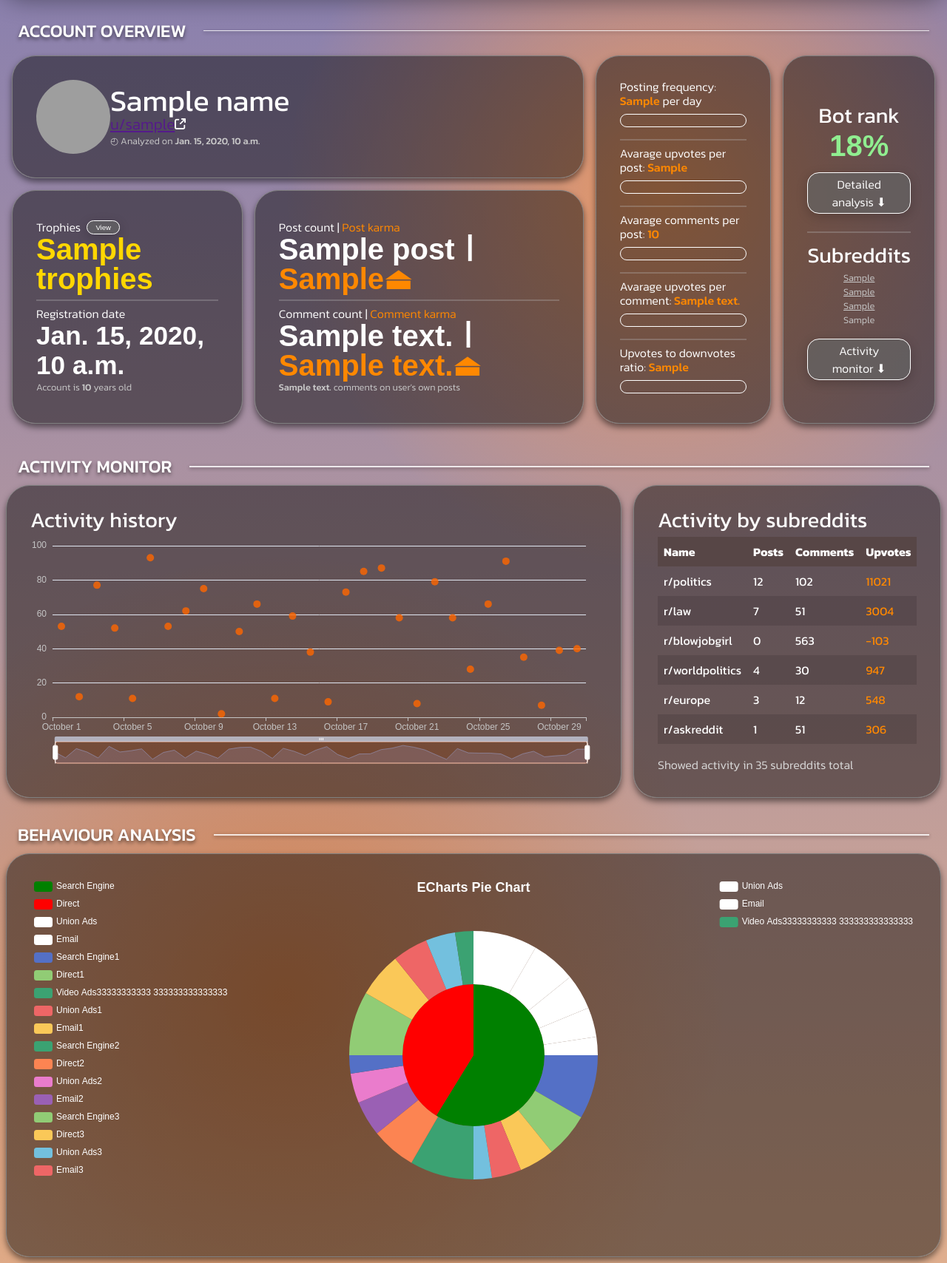
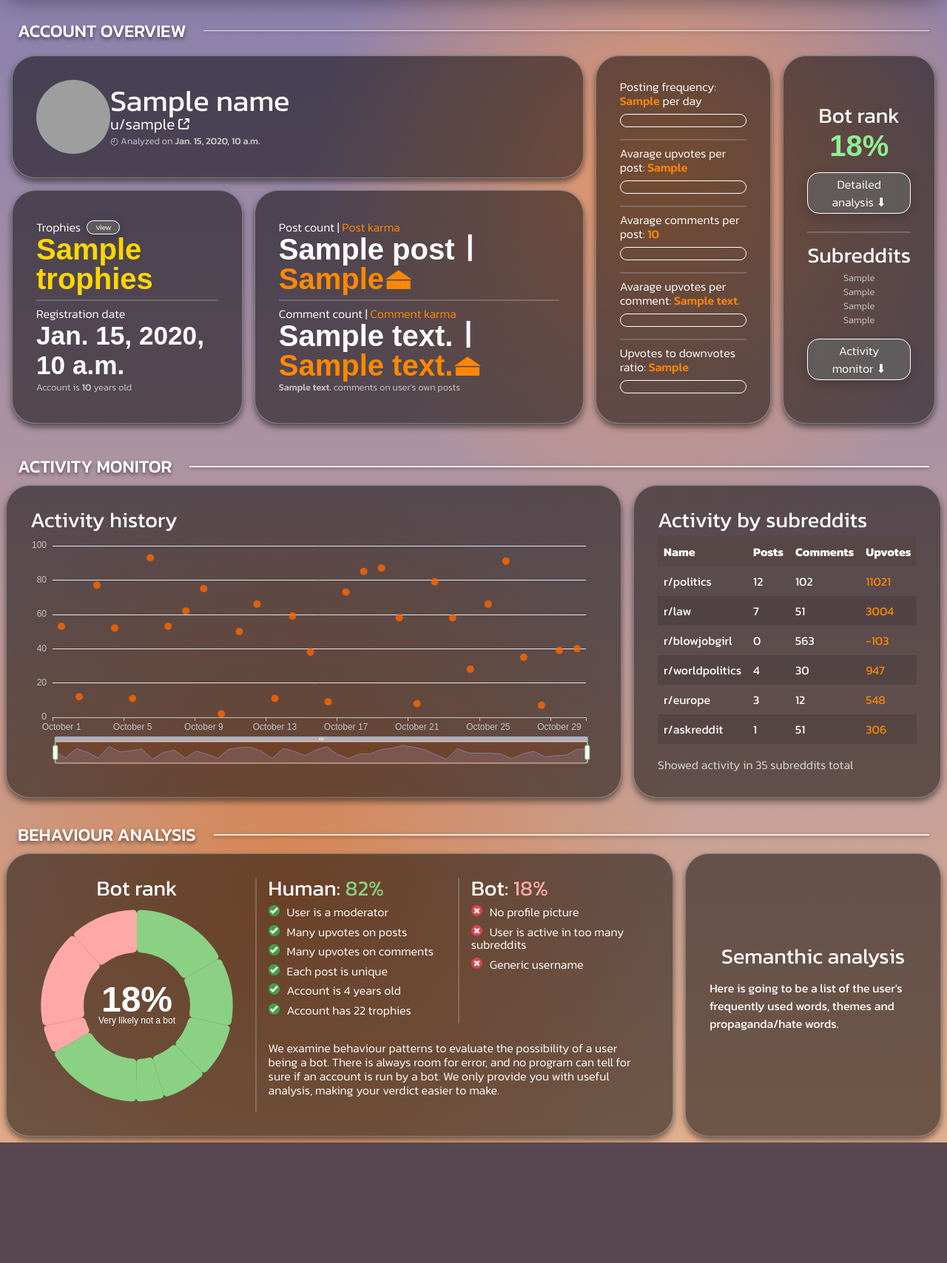
Before and after one commit to kyrylo-om/ReDive, a Django app: template templates/analysis.html in a window 1280 px wide. Shown: the part 100-1808 px from the top of the page at 74% size. After the commit the page ends 1645 px from the top, so only its background shows below. Run offline with Django 5.2, Linux system fonts and the light colour scheme; the template is opened without the code that fills it: most values are stand-ins (such as "Sample title", 1, 10 or a date in 2020); some libraries are stand-ins or nearby versions; grey boxes are pictures that could not be loaded.

Commit message:
Update bot rank section design

```diff
--- a/static/css/analysis.css
+++ b/static/css/analysis.css
@@ -60,7 +60,7 @@ body {
 	padding: 2rem;
 	margin: 0.5rem;
 	border-radius: 2rem;
-	background-color: rgba(0, 0, 0, 0.45);
+	background-color: rgba(0, 0, 0, 0.5);
 	box-shadow: 0 0.3rem 0.5rem rgba(0, 0, 0, 0.5);
 	border: 0.1rem solid gray;
 	justify-content: center;
@@ -101,6 +101,14 @@ body {
 	width: 100%
 }
 
+.separator-line-vertical {
+	background-color: rgb(185, 185, 185);
+	opacity: 30%;
+	margin: 0 1rem;
+	padding: 0;
+	width: 0.1rem;
+}
+
 .profile {
 	display: flex;
 	flex-direction: row;
@@ -137,6 +145,12 @@ body {
 	font-size: 1.3rem;
 	line-height: 1.5rem;
 	font-weight: 300;
+	color: white;
+	text-decoration: none;
+}
+
+.username2:hover {
+	text-decoration: underline;
 }
 
 .subtext {
@@ -222,6 +236,7 @@ body {
 
 .plot {
 	height: 100%;
+	min-height: 20rem;
 	/* width: 100% */
 }
 
@@ -275,7 +290,56 @@ tr:nth-child(even) {
 	color: rgb(218, 218, 218);
 }
 
+.pie-container {
+	display: flex;
+	flex-grow: 0;
+	flex-direction: column;
+	justify-content: center;
+}
+
 .pie-chart {
-	height: 30rem;
-	width: 100%
+	width: 18rem;
+	height: 18rem;
+	flex-grow: 0;
 }
+
+.icon {
+	filter: brightness(100);
+	margin-left: 0.3rem;
+}
+
+.link {
+	text-decoration: none;
+}
+
+.link:hover {
+	text-decoration: underline;
+}
+
+.factors-div {
+	justify-content: center;
+	margin-bottom: 1.5rem;
+	flex-grow: 0;
+}
+
+.factor-container {
+	flex-direction: column;
+	flex: 1;
+}
+
+.factor-list {
+	max-height: 13rem;
+	overflow-y: auto;
+}
+
+.factor {
+	margin: 0.5rem 0;
+	line-height: 1.1rem;
+	font-size: 1rem;
+	font-weight: 300;
+	cursor: pointer;
+}
+
+.factor:hover {
+	font-weight: 500;
+}
--- a/static/js/analysis.js
+++ b/static/js/analysis.js
@@ -1,5 +1,21 @@
 const plot = echarts.init(document.getElementById('plot'));
-var pie_chart = echarts.init(document.getElementById('pie_chart'));
+const pie_chart = echarts.init(document.getElementById('pie_chart'));
+
+function limit_text_width (text, max_width) {
+    let words = text.split(" ");
+    let result = words[0];
+
+    for (let i = 1; i < words.length; i += 1) {
+        if (words[i-1].length + words[i].length > max_width) {
+            result += '\n' + words[i]
+        }
+        else {
+            result += " " + words[i]
+        }
+    }
+
+    return result
+}
 
 const plot_options = {
     tooltip: {
@@ -52,13 +68,17 @@ const plot_options = {
     }],
     dataZoom: [{
         type: 'slider',
+        zoomLock: false,
         xAxisIndex: [0],
         start: 0,
         end: 100,
         handleStyle: {
             color: 'rgb(255, 255, 255)',
-            borderColor: 'white',
+            borderColor: '#8ad184',
             borderWidth: 1
+        },
+        handleLabel: {
+            show: false
         },
         backgroundColor: 'rgba(0, 0, 0, 0.1)',
         fillerColor: 'rgba(255, 94, 0, 0.13)',
@@ -74,85 +94,116 @@ const plot_options = {
 };
 
 const pie_options = {
-    title: {
-        text: 'ECharts Pie Chart',
-        left: 'center',
-        textStyle: {
-            color: '#ffffff'
-        }
+    tooltip: {
+        trigger: 'item',
+        confine: true,
+        // rich: {
+        //     a: {
+        //         lineHeight: 20,
+        //         width: 100
+        //     }
+        // },
+        // formatter: function (params) {
+        //     return `
+        //         <strong>${params.name}</strong><br/>
+        //         Value: ${params.value}<br/>
+        //         Upvotes: 1009<br/>
+        //         Comments: 93<br/>
+        //         Posted on 11.10.23<br/>
+        //         <span style="font-size:0.7rem">Click to see on Reddit</span>
+        //     `;
+        // }
     },
-    tooltip: {
-        trigger: 'item'
-    },
-    legend: [
-        {
-            data: ['Search Engine', 'Direct', 'Union Ads', 'Email', 'Search Engine1', 'Direct1', 'Video Ads33333333333 333333333333333', 'Union Ads1', 'Email1','Search Engine2', 'Direct2', 'Union Ads2', 'Email2', 'Search Engine3', 'Direct3', 'Union Ads3', 'Email3'],
-            left: 'left',
-            orient: 'vertical',
-            textStyle: {
-                color: '#ffffff'
-            }
-        },
-        {
-            data: ['Union Ads', 'Email', 'Video Ads33333333333 333333333333333'],
-            right: 'right',
-            orient: 'vertical',
-            textStyle: {
-                color: '#ffffff'
-            }
-        }
-    ],
+    // legend: [
+    //     {
+    //         type: "scroll",
+    //         pageButtonItemGap: 20,
+    //         pageIconColor: '#ccc',
+    //         pageIconInactiveColor: '#878787',
+    //         pageTextStyle: {
+    //             color: 'rgb(196, 196, 196)'
+    //           },
+    //         data: ['No profile picture', 'User is active in too many subreddits', 'Generic username'],
+    //         left: 'left',
+    //         orient: 'vertical',
+    //         textStyle: {
+    //             color: '#ffffff'
+    //         },
+    //         formatter: function (text) {
+    //             return limit_text_width(text, 10)
+    //         }
+    //     },
+    //     {
+    //         type: "scroll",
+    //         pageButtonItemGap: 20,
+    //         pageIconColor: '#ccc',
+    //         pageIconInactiveColor: '#878787',
+    //         pageTextStyle: {
+    //             color: 'rgb(196, 196, 196)'
+    //           },
+    //         data: ['User is a moderator', 'Many upvotes on posts', 'Many upvotes on comments', 'Each post is unique', 'Account is 4 years old', 'Account has 22 trophies'],
+    //         left: 'right',
+    //         orient: 'vertical',
+    //         textStyle: {
+    //             color: '#ffffff'
+    //         },
+    //         formatter: function (text) {
+    //             return limit_text_width(text, 10)
+    //         }
+    //     }
+    // ],
     series: [
         {
-            name: 'Main Categories',
+            selectedMode: 'single',
             type: 'pie',
-            radius: ['0%', '40%'],
+            radius: ['50%', '90%'],
             center: ['50%', '50%'],
             label: { show: false },
+            padAngle: 3,
+            itemStyle: {
+                borderRadius: 5
+            },
             data: [
-                { value: 1048, name: 'Search Engine', itemStyle: {color: 'green'} },
-                { value: 735, name: 'Direct', itemStyle: {color: 'red'} },
-            ]
-        },
-        {
-            name: 'Main Categories',
-            type: 'pie',
-            radius: ['40%', '70%'],
-            center: ['50%', '50%'],
-            label: { show: false },
-            data: [
-                { value: 1048, name: 'Search Engine', itemStyle: {color: 'white'} },
-                { value: 735, name: 'Direct', itemStyle: {color: 'white'} },
-                { value: 580, name: 'Email', itemStyle: {color: 'white'} },
-                { value: 484, name: 'Union Ads', itemStyle: {color: 'white'} },
-                { value: 300, name: 'Video Ads', itemStyle: {color: 'white'} },
-                { value: 1048, name: 'Search Engine1' },
-                { value: 735, name: 'Direct1' },
-                { value: 580, name: 'Email1' },
-                { value: 484, name: 'Union Ads1' },
-                { value: 300, name: 'Video Ads1' },
-                { value: 1048, name: 'Search Engine2' },
-                { value: 735, name: 'Direct2' },
-                { value: 580, name: 'Email2' },
-                { value: 484, name: 'Union Ads2' },
-                { value: 300, name: 'Video Ads2' },
-                { value: 1048, name: 'Search Engine3' },
-                { value: 735, name: 'Direct3' },
-                { value: 580, name: 'Email3' },
-                { value: 484, name: 'Union Ads3' },
-                { value: 300, name: 'Video Ads33333333333 333333333333333' }
+                { value: 1048, name: 'User is a moderator', itemStyle: {color: '#8ad184'} },
+                { value: 735, name: 'Many upvotes on posts', itemStyle: {color: '#8ad184'} },
+                { value: 580, name: 'Many upvotes on comments', itemStyle: {color: '#8ad184'} },
+                { value: 484, name: 'Each post is unique', itemStyle: {color: '#8ad184'} },
+                { value: 300, name: 'Account is 4 years old', itemStyle: {color: '#8ad184'} },
+                { value: 1048, name: 'Account has 22 trophies', itemStyle: {color: '#8ad184'} },
+                { value: 300, name: 'No profile picture', itemStyle: {color: '#ffa8a8'} },
+                { value: 1048, name: 'User is active in too many subreddits', itemStyle: {color: '#ffa8a8'} },
+                { value: 735, name: 'Generic username', itemStyle: {color: '#ffa8a8'} }
             ]
         }
     ],
-    grid: {
-        left: 0,
-        right: 0,
-        top: 0
-    }
+    graphic: [{
+        type: 'text',
+        left: 'center',
+        top: '40%',
+        style: {
+            text: '18%',
+            textAlign: 'center',
+            fontSize: 48,
+            fontWeight: 'bold',
+            fill: '#fff'
+        }
+    },
+    {
+        type: 'text',
+        left: 'center',
+        top: '55%',
+        style: {
+            text: 'Very likely not a bot',
+            textAlign: 'center',
+            fontSize: 12,
+            fill: '#fff'
+        }
+    }],
 };
 
 window.addEventListener('resize', () => {
     plot.resize();
+    pie_chart.resize();
 });
 
 plot.setOption(plot_options);
@@ -161,3 +212,42 @@ pie_chart.setOption(pie_options);
 plot.on('click', function (params) {
     window.open("https://www.youtube.com/watch?v=xvFZjo5PgG0");
 });
+
+
+
+// function adjustPiePosition() {
+//     const chartWidth = document.getElementById('pie_chart').clientWidth;
+//     const chartHeight = document.getElementById('pie_chart').clientHeight;
+//     const pieRadius = 0.9 * chartHeight; // Calculate radius based on width
+
+//     // Update the center position
+//     pie_chart.setOption({
+//         series: [{
+//             center: [pieRadius, '50%'] // Set center based on calculated offset
+//         }]
+//     });
+// }
+
+// // Call the function to adjust position initially
+// adjustPiePosition();
+
+// // Adjust position on window resize
+// window.addEventListener('resize', adjustPiePosition);
+
+document.querySelectorAll('.factor').forEach(factor => {
+    const itemName = factor.textContent.trim();
+
+    factor.addEventListener('mouseenter', function () {
+        pie_chart.dispatchAction({
+          type: 'select',
+          name: itemName
+        });
+      });
+
+      factor.addEventListener('mouseleave', function () {
+        pie_chart.dispatchAction({
+          type: 'unselect',
+          name: itemName
+        });
+      });
+});
--- a/templates/analysis.html
+++ b/templates/analysis.html
@@ -128,9 +128,48 @@
 		<h2 class="section-text">BEHAVIOUR ANALYSIS</h2>
 		<div class="section-line"></div>
 	</div>
-	<div class="flex-container", style="flex-direction: row;">
-		<div class="box">
-			<div id="pie_chart" class="pie-chart"></div>
+	<div class="flex-container width-responsive">
+		<div class="box", style="flex-direction: row; justify-content: start; flex-grow: 0;">
+			<div class="pie-container">
+				<p class="title", style="line-height: 1.8rem; text-align: center;">Bot rank</p>
+				<div id="pie_chart" class="pie-chart"></div>
+			</div>
+			<div style="display:flex; flex-grow: 1; justify-content: center;">
+				<div class="separator-line-vertical"></div>
+			</div>
+			<div class="flex-container", style="flex-direction: column;">
+				<div class="flex-container factors-div">
+					<div class="factor-container">
+						<p class="title", style="line-height: 1.8rem;">Human: <span style="color: #8ad184;">82%</span></p>
+						<div class="factor-list">
+							<p class="factor"><img src="{% static 'img/checkmark.png' %}", width="15", style="margin-right: 10px">User is a moderator</p>
+							<p class="factor"><img src="{% static 'img/checkmark.png' %}", width="15", style="margin-right: 10px">Many upvotes on posts</p>
+							<p class="factor"><img src="{% static 'img/checkmark.png' %}", width="15", style="margin-right: 10px">Many upvotes on comments</p>
+							<p class="factor"><img src="{% static 'img/checkmark.png' %}", width="15", style="margin-right: 10px">Each post is unique</p>
+							<p class="factor"><img src="{% static 'img/checkmark.png' %}", width="15", style="margin-right: 10px">Account is 4 years old</p>
+							<p class="factor"><img src="{% static 'img/checkmark.png' %}", width="15", style="margin-right: 10px">Account has 22 trophies</p>
+						</div>
+					</div>
+					<div style="display:flex; justify-content: center;">
+						<div class="separator-line-vertical"></div>
+					</div>
+					<div class="factor-container">
+						<p class="title", style="line-height: 1.8rem;">Bot: <span style="color: #ffa8a8;">18%</span></p>
+						<div class="factor-list">
+							<p class="factor"><img src="{% static 'img/cross.png' %}", width="15", style="margin-right: 10px">No profile picture</p>
+							<p class="factor"><img src="{% static 'img/cross.png' %}", width="15", style="margin-right: 10px">User is active in too many subreddits</p>
+							<p class="factor"><img src="{% static 'img/cross.png' %}", width="15", style="margin-right: 10px">Generic username</p>
+						</div>
+					</div>
+				</div>
+				<p class="statistic-title">We examine behaviour patterns to evaluate the possibility of a user being a bot. There is always room for error, and no program can tell for sure if an account is run by a bot. We only provide you with useful analysis, making your verdict easier to make.</p>
+				<!-- <p class="statistic-title"><b>Account is a moderator</b><br>If an account is a moderator, this means that this user is moderating a subreddit.</p> -->
+			</div>
+
+		</div>
+		<div class="box", style="flex-grow: 1;">
+			<p class="title", style="line-height: 1.8rem; text-align: center;">Semanthic analysis</p>
+			<p>Here is going to be a list of the user's frequently used words, themes and propaganda/hate words.</p>
 		</div>
 	</div>
 </body>
```
Also changed, not shown: static/img/checkmark.png (added), static/img/cross.png (added).
